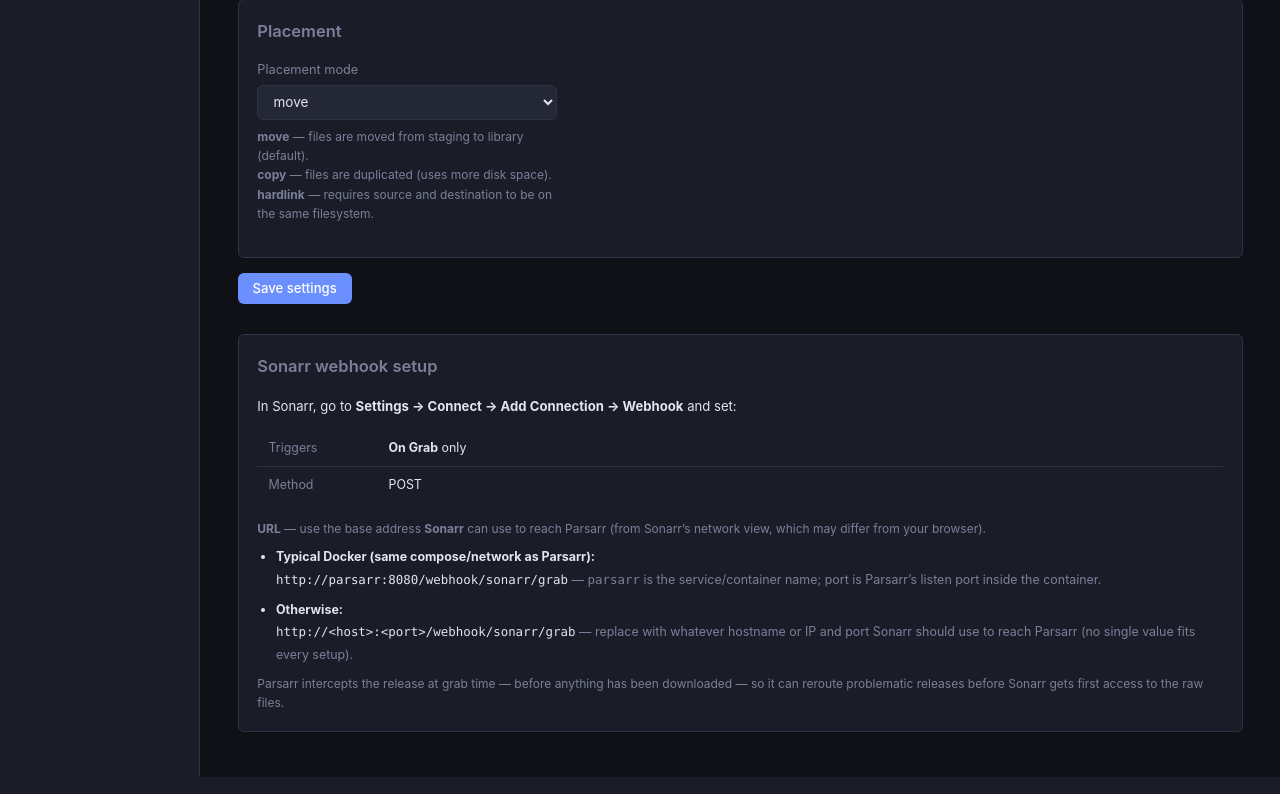
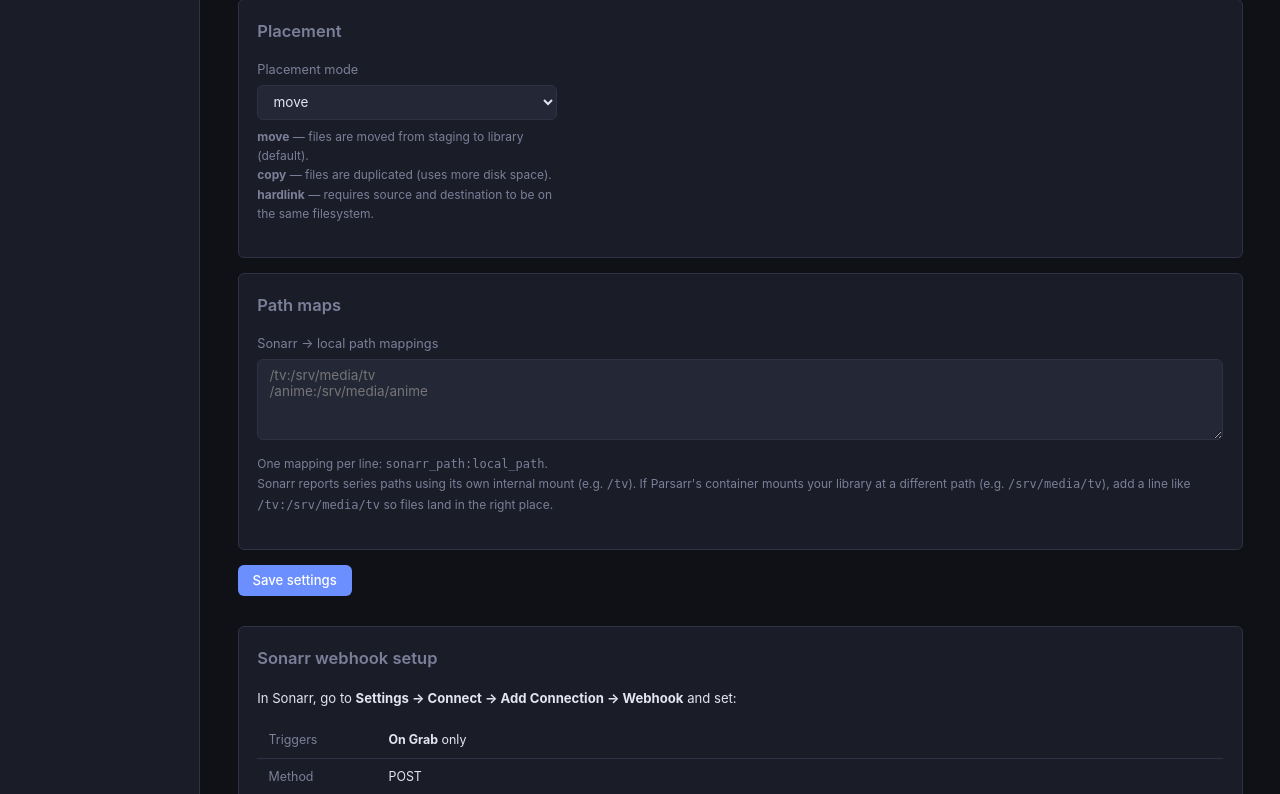
Before and after one commit to MMart221/parsarr, a FastAPI app: page /settings in a window 1280 px wide. Shown: the part 752-1546 px from the top of the page. Run offline with FastAPI, Linux system fonts and the light colour scheme; parts of the project's set-up code (start-up, migrations or seed data) failed here and were passed over.

Commit message:
Fixed file path mapping

```diff
--- a/parsarr/frontend/static/main.js
+++ b/parsarr/frontend/static/main.js
@@ -304,7 +304,9 @@ function initSettings() {
     const fd = new FormData(form);
     const payload = {};
     for (const [k, v] of fd.entries()) {
-      if (v) payload[k] = v;
+      // Always include path_maps (even empty, to allow clearing all mappings).
+      // Skip other blank fields so we don't overwrite passwords with empty strings.
+      if (v || k === "path_maps") payload[k] = v;
     }
     try {
       await api("POST", "/settings", payload);
--- a/parsarr/frontend/templates/settings.html
+++ b/parsarr/frontend/templates/settings.html
@@ -88,6 +88,22 @@
     </div>
   </div>
 
+  <div class="card">
+    <h2>Path maps</h2>
+    <div class="form-group">
+      <label for="path_maps">Sonarr → local path mappings</label>
+      <textarea id="path_maps" name="path_maps" rows="4"
+                placeholder="/tv:/srv/media/tv&#10;/anime:/srv/media/anime">{% for m in settings.path_maps %}{{ m.sonarr }}:{{ m.local }}
+{% endfor %}</textarea>
+      <p class="text-muted text-small mt-1">
+        One mapping per line: <code>sonarr_path:local_path</code>.<br>
+        Sonarr reports series paths using its own internal mount (e.g. <code>/tv</code>).
+        If Parsarr's container mounts your library at a different path (e.g. <code>/srv/media/tv</code>),
+        add a line like <code>/tv:/srv/media/tv</code> so files land in the right place.
+      </p>
+    </div>
+  </div>
+
   <div class="btn-row">
     <button type="submit" class="btn btn-primary">Save settings</button>
   </div>
```
Also changed, not shown: parsarr/api/routes.py (+13 -1 lines), parsarr/config.py (+24 -0 lines), parsarr/intake.py (+5 -3 lines).
